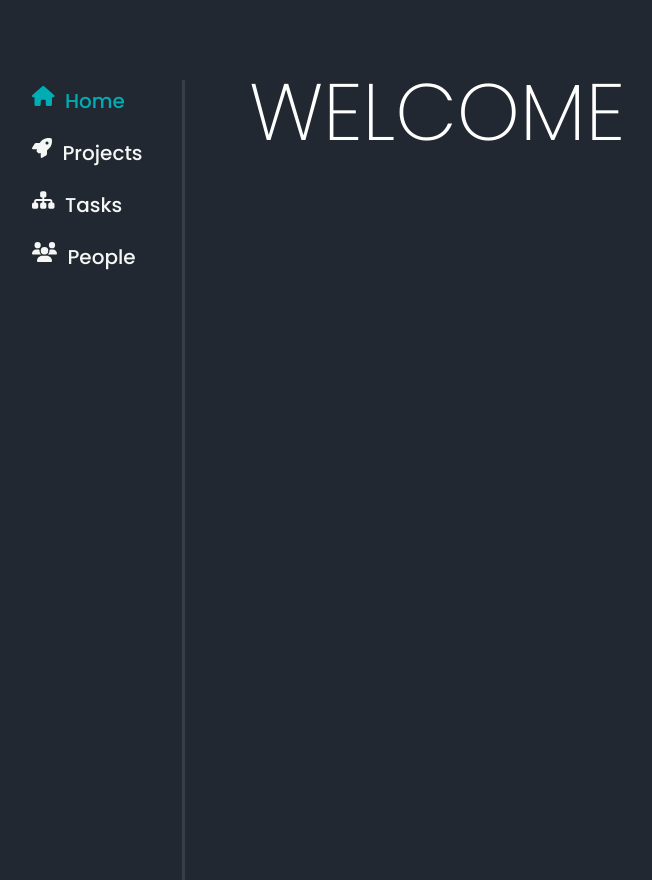
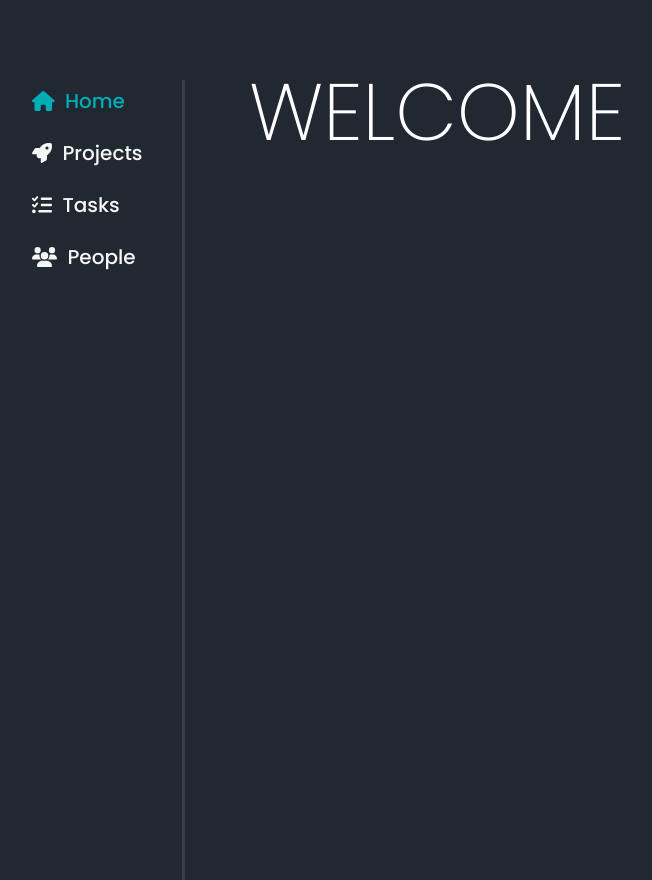
Before and after one commit to JanSpCZ/ToDoApp, a Vue app: page / in a window 1280 px wide. Shown: the top 880 px of the page, without its empty margins (7-659 px from the left). Built offline with nearby package versions, Linux system fonts and the light colour scheme; no server answers.

Commit message:
added few more icons

```diff
--- a/src/App.vue
+++ b/src/App.vue
@@ -17,7 +17,7 @@ export default {
       links: [
         { path: "/", label: "Home", icon: ["fas", "house"] },
         { path: "/projects", label: "Projects", icon: ["fas", "rocket"] },
-        { path: "/tasks", label: "Tasks", icon: ["fas", "sitemap"] },
+        { path: "/tasks", label: "Tasks", icon: ["fas", "list-check"] },
         { path: "/people", label: "People", icon: ["fas", "users"] },
       ]
     }
--- a/src/components/TNavBar.vue
+++ b/src/components/TNavBar.vue
@@ -52,6 +52,7 @@ li {
 }
 a {
     display: flex;
+    align-items: center;
     padding: .3em .7em;
     text-decoration: none;
     color: #f4f7f5;
@@ -64,6 +65,7 @@ a:hover {
 }
 div {
     display: flex;
+    align-items: center;
     gap: 10px;
     padding: .3em .7em;
     color: #00ADB5;
--- a/src/main.js
+++ b/src/main.js
@@ -10,8 +10,8 @@ import { library } from "@fortawesome/fontawesome-svg-core"
 import { FontAwesomeIcon } from "@fortawesome/vue-fontawesome"
 
 //Import used icons here
-import { faGear, faHouse, faSitemap, faRocket, faUsers } from "@fortawesome/free-solid-svg-icons"
-library.add(faGear, faHouse, faSitemap, faRocket, faUsers)
+import { faGear, faHouse, faRocket, faUsers, faUserPlus, faListCheck } from "@fortawesome/free-solid-svg-icons"
+library.add(faGear, faHouse, faRocket, faUsers, faUserPlus, faListCheck)
 
 const app = createApp(App)
 
--- a/src/pages/PersonsPage.vue
+++ b/src/pages/PersonsPage.vue
@@ -2,7 +2,7 @@
     <div class="add-header">
         <h3 class="my-h3">People</h3>
         <div class="plus-btn" @click="onClick">
-            +
+            <font-awesome-icon :icon="['fas', 'user-plus']" />
         </div>
     </div>
     <TPersonsList :persons="persons"/>
```
